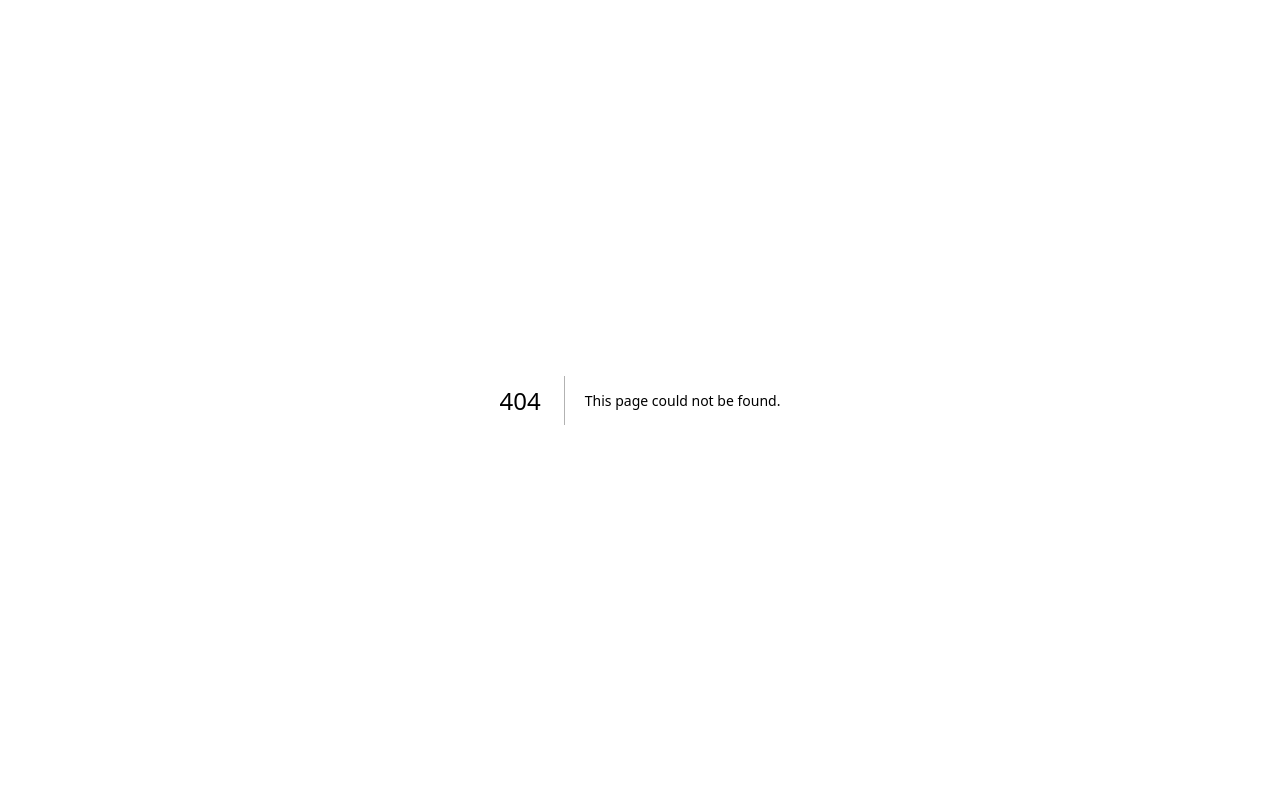
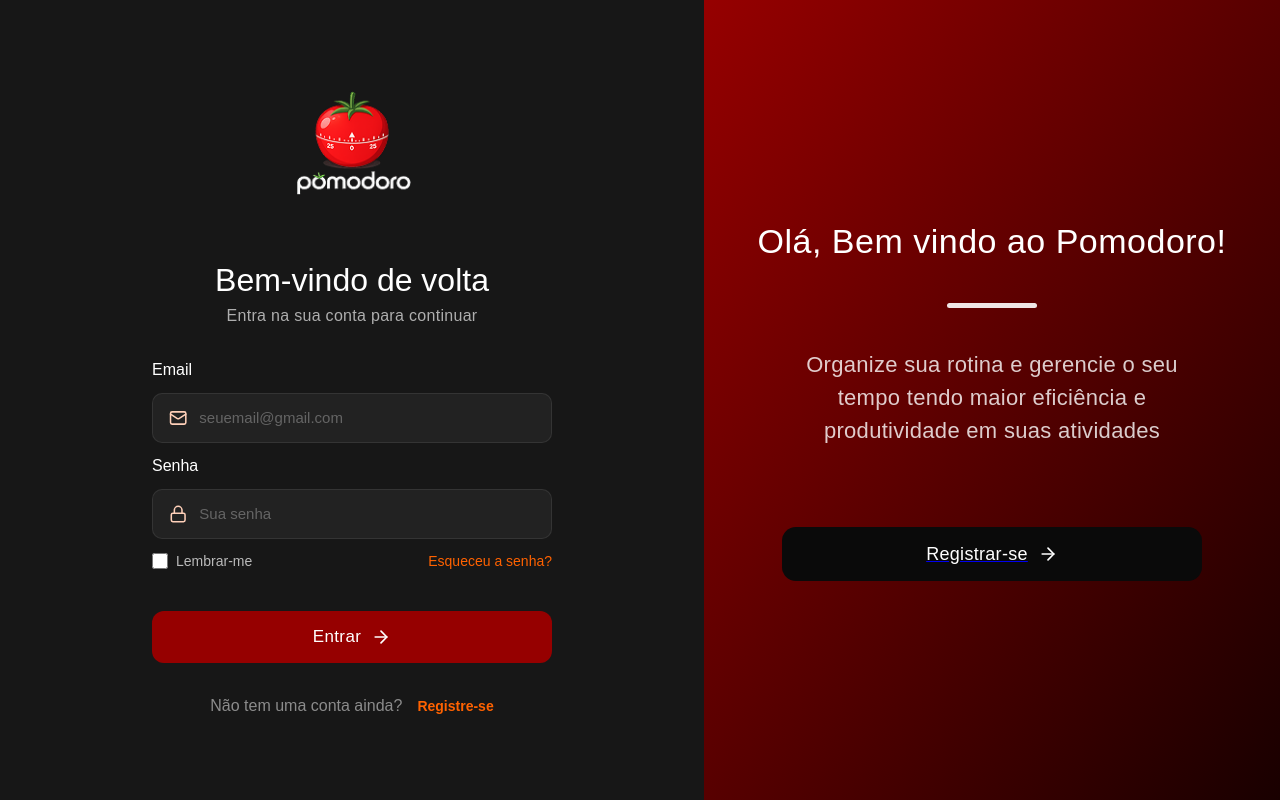
Before and after one commit to viniconti/pomodoro-front, a Next.js app: page /login in a window 1280 px wide. Before the commit this address had no page. Built offline with nearby package versions, Linux system fonts and the light colour scheme; no server answers; a web font is replaced by a local one.

Commit message:
Funçãode login dando certo

```diff
--- a/app/components/LoginForm.tsx
+++ b/app/components/LoginForm.tsx
@@ -2,22 +2,34 @@
 
 import { useState } from "react";
 import { Mail, Lock, ArrowRight } from "lucide-react";
-import "../styles/login-left-side.css";
+import "../login/styles/login-right-side.css";
+import { api } from "../services/api";
+import { redirect } from "next/dist/server/api-utils";
 
 export default function LoginForm() {
   const [email, setEmail] = useState("");
   const [password, setPassword] = useState("");
   const [remember, setRemember] = useState(false);
 
-  function handleSubmit() {
-    console.log({email, password, remember});
-    // aqui vai a chamada pro backend futuramente
+  async function handleSubmit() {
+    try {
+      const response = await api.post("/auth/login", {
+        email,
+        password,
+      });
+
+      alert("Login efetuado com sucesso!");
+    } catch (error) {
+      console.error(error);
+      alert("Erro ao fazer login");
+    }
   }
 
   return (
     <div className="inputs-container">
-
-      <label className="email-label" htmlFor="Email">Email</label>
+      <label className="email-label" htmlFor="Email">
+        Email
+      </label>
       <div className="input-email">
         <Mail size={20} color="#FFD0B9" />
         <input
@@ -28,7 +40,9 @@ export default function LoginForm() {
         />
       </div>
 
-      <label className="password-label" htmlFor="Password">Senha</label>
+      <label className="password-label" htmlFor="Password">
+        Senha
+      </label>
       <div className="input-password">
         <Lock size={20} color="#FFD0B9" />
         <input
@@ -59,7 +73,9 @@ export default function LoginForm() {
 
       <div className="register-row">
         <p>Não tem uma conta ainda?</p>
-        <a href="/register" className="register-link">Registre-se</a>
+        <a href="/register" className="register-link">
+          Registre-se
+        </a>
       </div>
     </div>
   );
--- a/app/components/LoginRightSide.tsx
+++ b/app/components/LoginRightSide.tsx
@@ -1,5 +1,5 @@
 import { ArrowRight } from "lucide-react";
-import "../styles/login-right-side.css";
+import "../login/styles/login-right-side.css";
 
 export default function LoginRightSide() {
   return (
--- /dev/null
+++ b/app/login/page.tsx
@@ -0,0 +1,27 @@
+import Image from "next/image";
+import LoginForm from "../components/LoginForm";
+import LoginRightSide from "../components/LoginRightSide";
+import "./styles/login-left-side.css";
+
+export default function Home() {
+  return (
+    <div className="container">
+      {/* LEFT SIDE */}
+      <div className="left-side-container">
+        <div className="logo-wrapper">
+          <Image src="/pomodoro.png" alt="Pomodoro" width={160} height={160} />
+        </div>
+
+        <div className="container-top">
+          <h1 className="h1-left-side">Bem-vindo de volta</h1>
+          <h3 className="h3-left-side">Entra na sua conta para continuar</h3>
+        </div>
+
+        <LoginForm />
+      </div>
+
+      {/* RIGHT SIDE */}
+      <LoginRightSide />
+    </div>
+  );
+}
```
Also changed, not shown: app/page.tsx (+2 -31 lines), app/register/page.tsx (+17 -11 lines), app/login/styles/login-left-side.css (renamed from app/styles/login-left-side.css), app/login/styles/login-right-side.css (renamed from app/styles/login-right-side.css).
